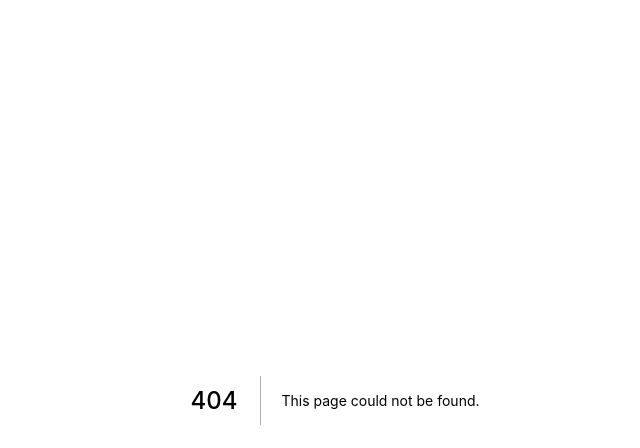
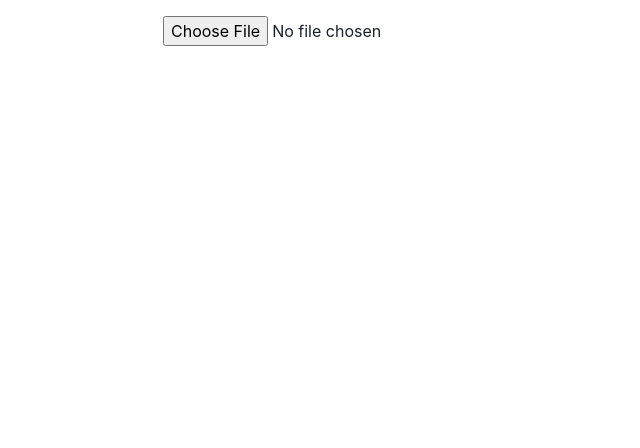
Before and after one commit to elierotenberg/lisa-prototype, a Next.js app: page /csv-demo in a window 1280 px wide. Before the commit this address had no page. Shown: the top 448 px of the page, without its empty margins (305-945 px from the left). Built offline with nearby package versions, Linux system fonts and the light colour scheme.

Commit message:
Add CSV demo placeholder

```diff
--- a/package.json
+++ b/package.json
@@ -18,6 +18,7 @@
     "@mdx-js/react": "^1.6.22",
     "@next/mdx": "^10.0.5",
     "@types/js-yaml": "^4.0.0",
+    "@types/papaparse": "^5.2.6",
     "chance": "^1.1.7",
     "color-interpolate": "^1.0.5",
     "framer-motion": "^3.2.1",
@@ -26,6 +27,7 @@
     "js-yaml-loader": "^1.2.2",
     "next": "10.0.5",
     "next-transpile-modules": "^7.2.0",
+    "papaparse": "^5.3.1",
     "react": "17.0.1",
     "react-d3-speedometer": "^1.0.1",
     "react-dom": "17.0.1",
--- /dev/null
+++ b/src/pages/csv-demo.tsx
@@ -0,0 +1,68 @@
+import {
+  Alert,
+  AlertDescription,
+  AlertIcon,
+  AlertTitle,
+  Flex,
+  VStack,
+} from "@chakra-ui/react";
+import Head from "next/head";
+import { ChangeEvent } from "react";
+import { Fragment, FunctionComponent, useCallback, useState } from "react";
+import { MainContainer } from "../components/MainContainer/MainContainer";
+
+import Papa from "papaparse";
+
+const CsvDemoVisualization: FunctionComponent<{ data: unknown[] }> = ({
+  data,
+}) => {
+  // Do visualization here
+  return <pre>{JSON.stringify(data, null, 2)}</pre>;
+};
+
+const CsvDemo: FunctionComponent = () => {
+  const [result, setResult] = useState<null | Papa.ParseResult<unknown>>(null);
+
+  const onChangeFile = useCallback(
+    ({ target: { files } }: ChangeEvent<HTMLInputElement>) => {
+      if (files.length > 0) {
+        const file = files[0];
+        Papa.parse(file, {
+          complete: setResult,
+        });
+      }
+    },
+    []
+  );
+
+  return (
+    <Fragment>
+      <Head>
+        <title>CSV Demo</title>
+      </Head>
+      <MainContainer pt={4}>
+        <VStack spacing={4} alignItems="stretch">
+          <Flex justifyContent="center">
+            <input type="file" onChange={onChangeFile} />
+          </Flex>
+          {result?.errors && (
+            <Flex flexDirection="column" justifyContent="stretch">
+              {result.errors.map(({ code, message, row, type }, key) => (
+                <Alert key={key} status="error">
+                  <AlertIcon />
+                  <AlertTitle>{message}</AlertTitle>
+                  <AlertDescription>
+                    <pre>{JSON.stringify({ code, row, type }, null, 2)}</pre>
+                  </AlertDescription>
+                </Alert>
+              ))}
+            </Flex>
+          )}
+          {result?.data && <CsvDemoVisualization data={result.data} />}
+        </VStack>
+      </MainContainer>
+    </Fragment>
+  );
+};
+
+export default CsvDemo;
```
Also changed, not shown: 1 other file (tests, documents, lock files or other folders).
